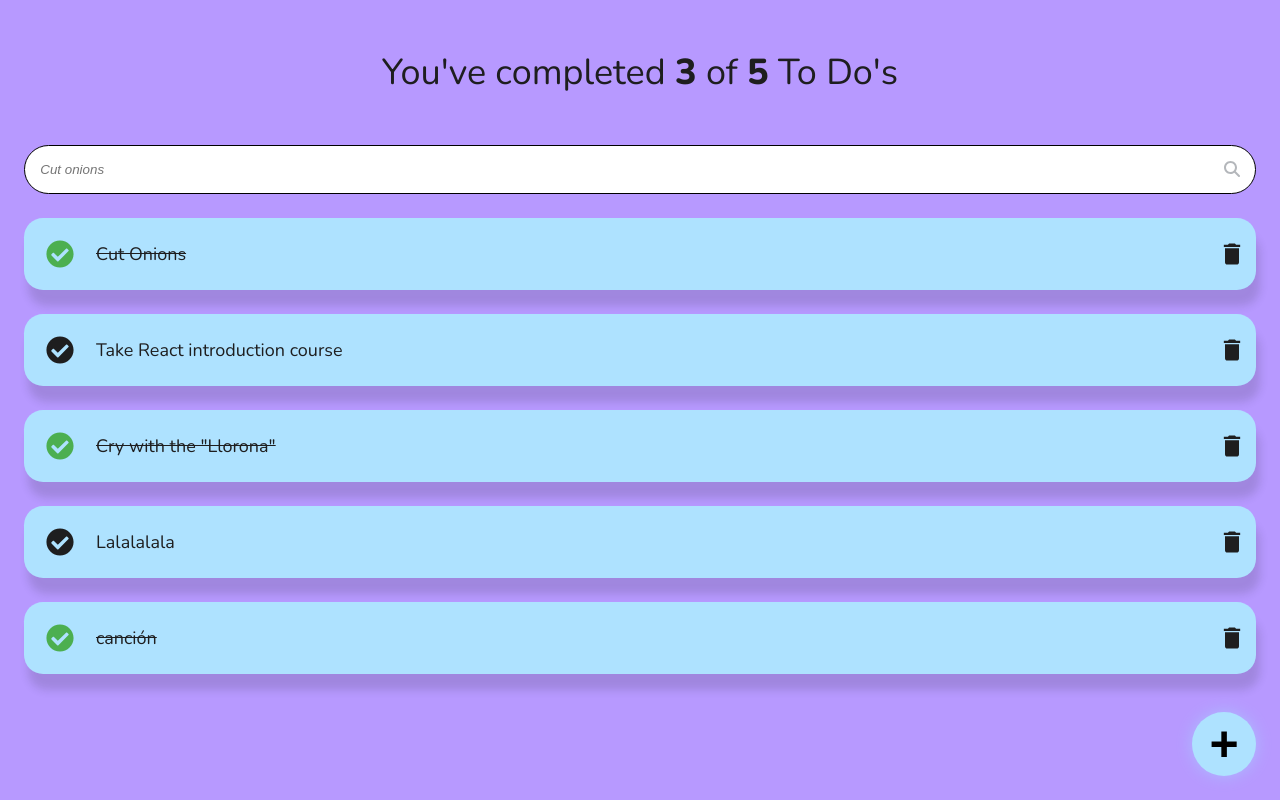
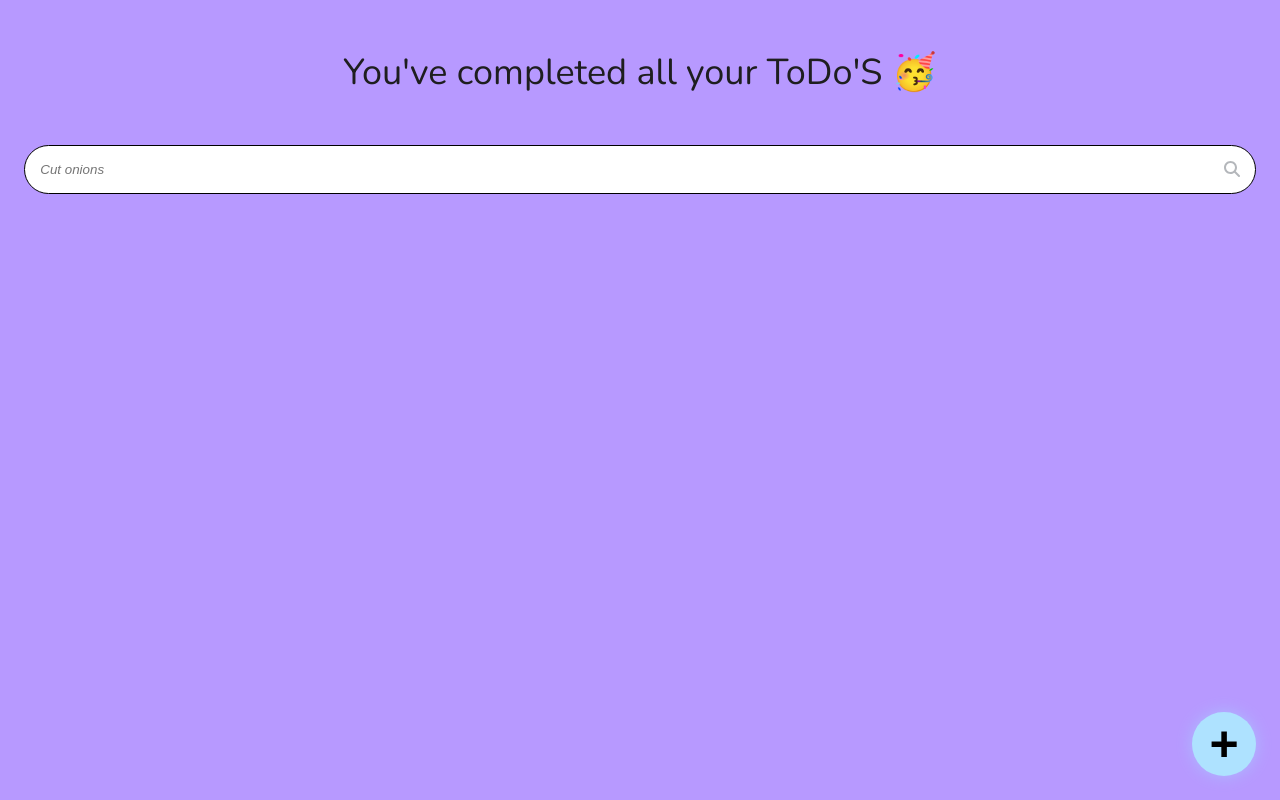
Before and after one commit to Fer-dev-gt/To-Dos-Goals-Tracker, a React (Create React App) app: page / in a window 1280 px wide. Built offline with nearby package versions, Linux system fonts and the light colour scheme.

Commit message:
Use of LocalStorage to do data persistence of ToDoItems changing its State

```diff
--- a/src/App.js
+++ b/src/App.js
@@ -6,18 +6,31 @@
 import React from 'react';
 
 
-const defaultToDos = [                                                      // Vamos a 'Reederizar' Arrays que van a ser insertados el Componente 'ToDoList', cada elemento del Array tiene que ser un Objeto
-  { text: 'Cut Onions', completed: true },
-  { text: 'Take React introduction course', completed: false },
-  { text: 'Cry with the "Llorona"', completed: true },
-  { text: 'Lalalalala', completed: false },
-  { text: 'canción', completed: true },
-];
+// const defaultToDos = [                                                      // Vamos a 'Reederizar' Arrays que van a ser insertados el Componente 'ToDoList', cada elemento del Array tiene que ser un Objeto
+//   { text: 'Cut Onions', completed: true },
+//   { text: 'Take React introduction course', completed: false },
+//   { text: 'Cry with the "Llorona"', completed: true },
+//   { text: 'Lalalalala', completed: false },
+//   { text: 'canción', completed: true },
+// ];
+
+// localStorage.setItem('ToDos_V1', JSON.stringify(defaultToDos));
+// localStorage.removeItem('ToDos_V2');
+
+function App() {                                                            // Esto es un Componente de React, por convención se escriben con mayuscula
+  const localStorageToDos = localStorage.getItem('ToDos_V1');
+  let parsedToDos;
+
+  if (!localStorageToDos) {
+    localStorage.setItem('ToDos_V1', JSON.stringify([]));
+    parsedToDos = [];
+  } else {
+    parsedToDos = JSON.parse(localStorageToDos);
+  }
 
 
-function App() {                                                            // Esto es un Componente de React, por convención se escriben con mayuscula
   const [searchValue, setSearchValue] = React.useState('');                 // Definimos un estado (dentro de un array), el estado no solo se consume tambien se actualiza el estado es inmutable, inicial vació con ''
-  const [toDos, setToDos] = React.useState(defaultToDos);                   // Creamos otro estado con valor inicial de los array con los To Do's hechos y no hechos
+  const [toDos, setToDos] = React.useState(parsedToDos);                    // Creamos otro estado con valor inicial de los array con los To Do's hechos y no hechos
 
   const completedToDos = toDos.filter(toDo => !!toDo.completed).length;     // Usamos el método filter y lenght (con doble !! para que sean boolenas) para obtener el número de To Do's completadas
   const totalToDos = toDos.length;
@@ -26,12 +39,18 @@
     toDo.text.toLowerCase().includes(searchValue.toLowerCase()));
 
 
+  const saveToDos = (newToDos) => {
+    localStorage.setItem('ToDos_V1', JSON.stringify(newToDos))
+    setToDos(newToDos)
+  }
+
+
   const completeToDo = (text) => {                                          // Función que cambia el State de 'toDos' en el apartado de 'completed' de false a true
     const newToDos = [...toDos];                                            // Creamos una copia del Array 'ToDos' usando destructuración [...]
     const toDoIndex = newToDos.findIndex( (toDo) =>                         // Encontramos el index del elemento del Array de ToDos que queremos cambiar
       toDo.text == text );
     newToDos[toDoIndex].completed = !newToDos[toDoIndex].completed;
-    setToDos(newToDos);
+    saveToDos(newToDos);
   };
 
 
@@ -40,7 +59,7 @@
     const toDoIndex = newToDos.findIndex( (toDo) =>
       toDo.text == text);
     newToDos.splice(toDoIndex, 1);                                          // Quitamos el ToDo seleccionado con la X del Array de ToDos que luego va a actualizar el estado
-    setToDos(newToDos);
+    saveToDos(newToDos);
   };
 
 
```
